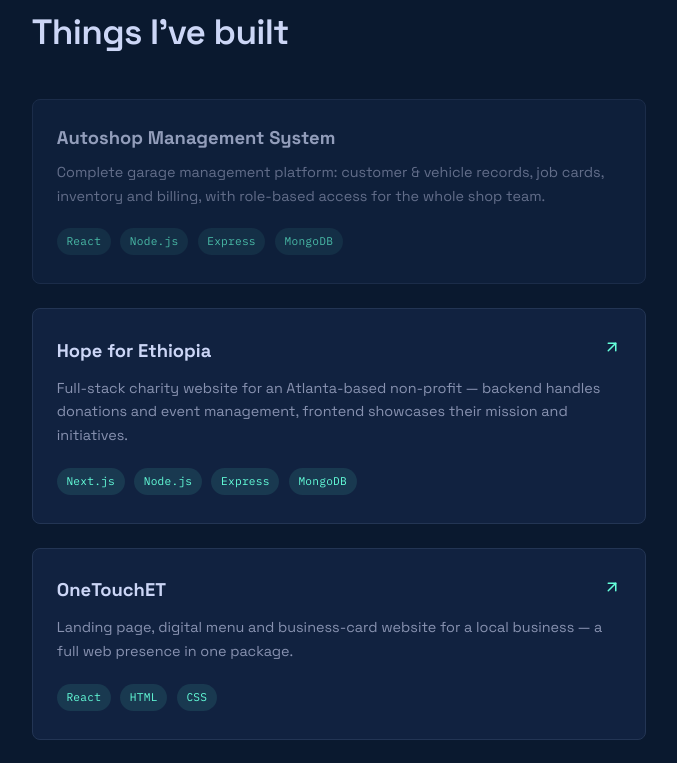
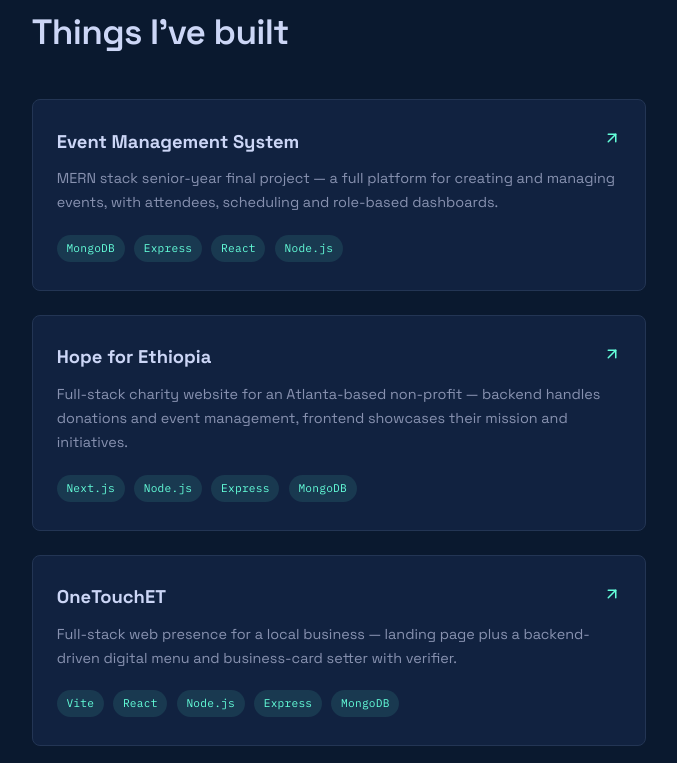
Before and after one commit to Natty-45/natnael-portfolio, a Next.js app: page / in a window 1280 px wide. Shown: the part 1500-2263 px from the top of the page, without its empty margins (557-1234 px from the left). Built offline with nearby package versions, Linux system fonts and the light colour scheme; no server answers.

Commit message:
feat: swap autoshop for event management system, update OneTouchET and BT Creative stacks

```diff
--- a/data/projects.ts
+++ b/data/projects.ts
@@ -12,12 +12,12 @@ export type Project = {
 // NOTE: These are the noteworthy projects — do NOT delete them.
 export const PROJECTS: Project[] = [
   {
-    title: "Autoshop Management System",
+    title: "Event Management System",
     description:
-      "Complete garage management platform: customer & vehicle records, job cards, inventory and billing, with role-based access for the whole shop team.",
-    techStack: ["React", "Node.js", "Express", "MongoDB"],
+      "MERN stack senior-year final project — a full platform for creating and managing events, with attendees, scheduling and role-based dashboards.",
+    techStack: ["MongoDB", "Express", "React", "Node.js"],
     thumbnail: "",
-    liveUrl: "",
+    liveUrl: "https://ems-project-fkmp-eta.vercel.app/",
     githubUrl: "",
     featured: true,
     date: "2026-08-01",
@@ -36,8 +36,8 @@ export const PROJECTS: Project[] = [
   {
     title: "OneTouchET",
     description:
-      "Landing page, digital menu and business-card website for a local business — a full web presence in one package.",
-    techStack: ["React", "HTML", "CSS"],
+      "Full-stack web presence for a local business — landing page plus a backend-driven digital menu and business-card setter with verifier.",
+    techStack: ["Vite", "React", "Node.js", "Express", "MongoDB"],
     thumbnail: "",
     liveUrl: "https://onetouchet.com",
     githubUrl: "",
@@ -48,7 +48,7 @@ export const PROJECTS: Project[] = [
     title: "BT Creative Landing Page",
     description:
       "Marketing landing page for BT Creative studio, built to showcase services and attract clients.",
-    techStack: ["React", "HTML", "CSS"],
+    techStack: ["Next.js", "CMS"],
     thumbnail: "",
     liveUrl: "https://btcreativeaddis.com",
     githubUrl: "",
```
